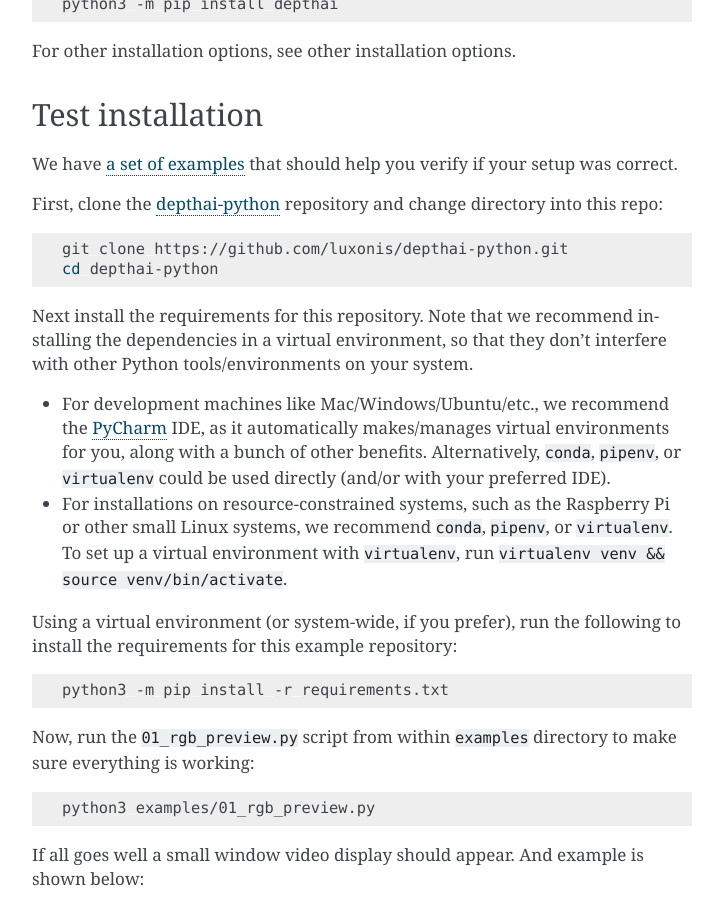
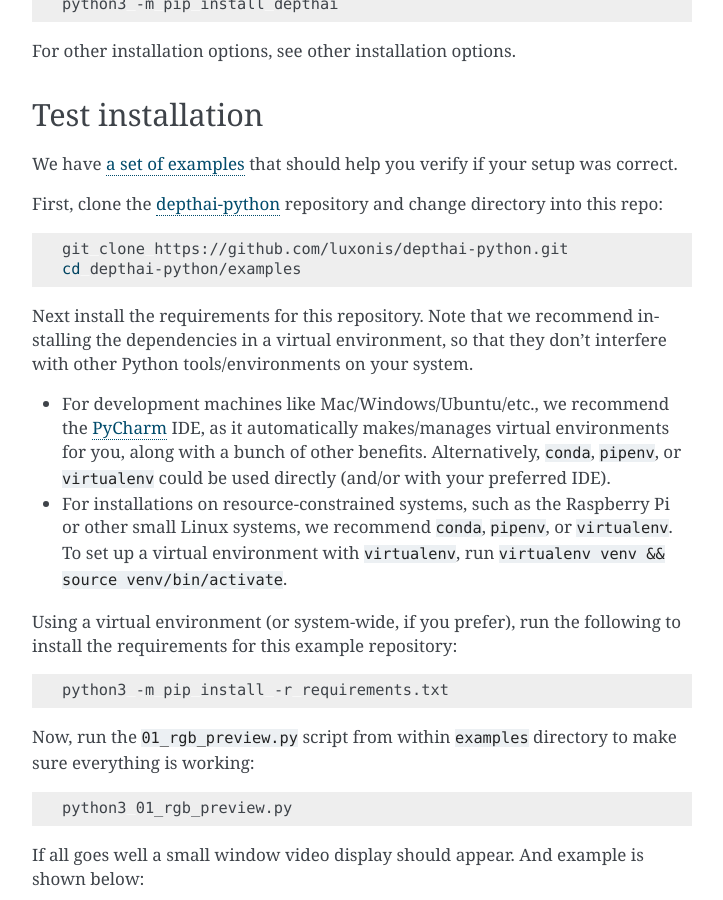
Before and after one commit to luxonis/depthai-python, a Sphinx documentation site: the page built from docs/source/install.rst, in a window 1280 px wide and 900 px high, scrolled down 3011 px. Shown: the whole window, without its empty margins (388-1111 px from the left). Built offline with Sphinx 7.4.7, drawn with Linux system fonts in a browser that asks for light colours; pages that are not in the unit, such as notebooks, are missing from menus; the version number could not be read and is left out; part of the change alters nothing that is shown.

```diff
--- a/docs/source/install.rst
+++ b/docs/source/install.rst
@@ -159,7 +159,7 @@ First, clone the `depthai-python <https://github.com/luxonis/depthai-python/tree
 .. code-block:: bash
 
   git clone https://github.com/luxonis/depthai-python.git
-  cd depthai-python
+  cd depthai-python/examples
 
 Next install the requirements for this repository.
 Note that we recommend installing the dependencies in a virtual environment, so that they don't interfere with other Python
@@ -178,7 +178,7 @@ Now, run the :code:`01_rgb_preview.py` script from within :code:`examples` direc
 
 .. code-block:: bash
 
-  python3 examples/01_rgb_preview.py
+  python3 01_rgb_preview.py
 
 If all goes well a small window video display should appear.  And example is shown below:
 
```
